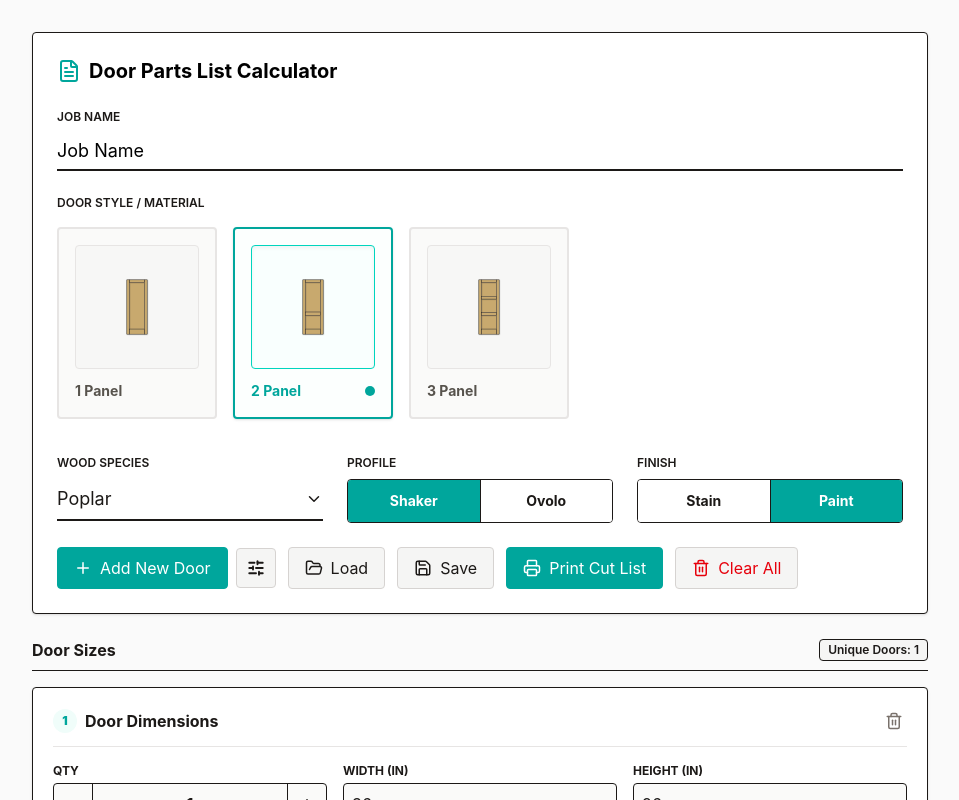
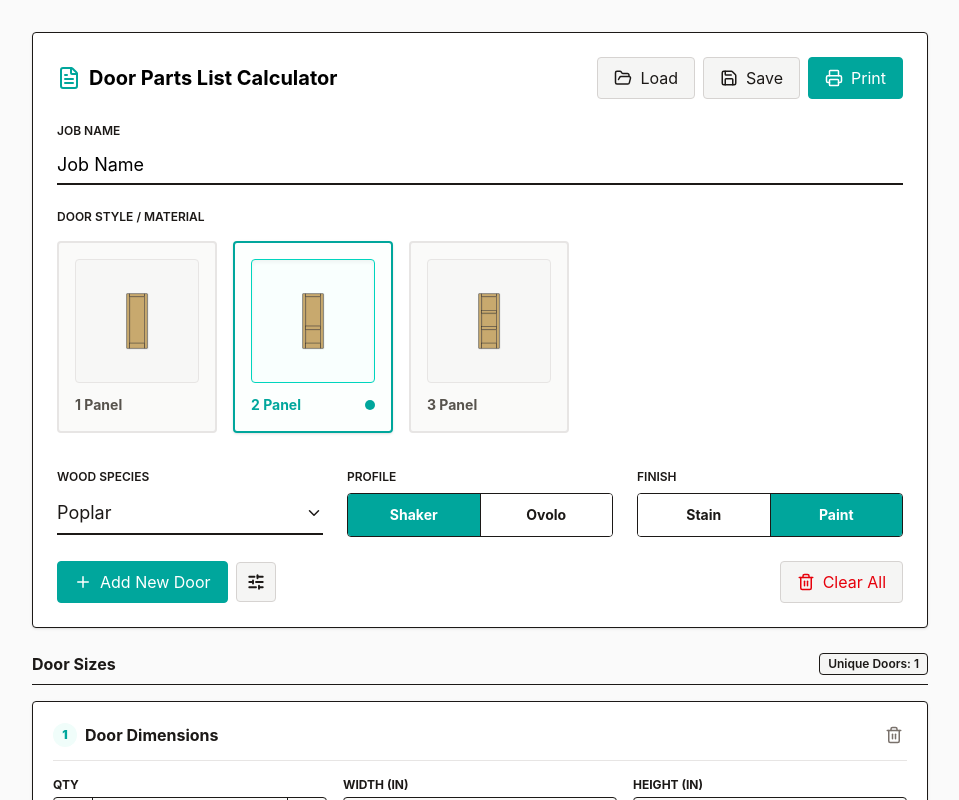
Before and after one commit to Ravoldt/Door-Solver, a React (Vite) app in the folder door-calculator/: page / in a window 1280 px wide. Shown: the top 800 px of the page, without its empty margins (160-1119 px from the left). Built offline with nearby package versions, Linux system fonts and the light colour scheme.

Commit message:
saved feature now saves a pdf with json metadata

```diff
--- a/door-calculator/package.json
+++ b/door-calculator/package.json
@@ -10,7 +10,9 @@
     "preview": "vite preview"
   },
   "dependencies": {
+    "html2canvas": "^1.4.1",
     "lucide-react": "^0.575.0",
+    "pdf-lib": "^1.17.1",
     "react": "^19.2.0",
     "react-dom": "^19.2.0",
     "react-hot-toast": "^2.6.0"
--- a/door-calculator/src/App.jsx
+++ b/door-calculator/src/App.jsx
@@ -1,6 +1,8 @@
 import { useEffect, useMemo, useState } from "react";
 import { ChevronDown, FileText, FolderOpen, Plus, Printer, Save, SlidersHorizontal, Trash2 } from "lucide-react";
 import { Toaster, toast } from "react-hot-toast";
+import { PDFDocument } from "pdf-lib";
+import html2canvas from "html2canvas";
 import { calculateData } from "./calculations";
 import CutListDocument from "./components/CutListDocument";
 import DimensionInput from "./components/DimensionInput";
@@ -188,7 +190,7 @@ const App = () => {
     return true;
   };
 
-  const handleSave = () => {
+  const handleSave = async () => {
     const stateToSave = {
       jobName,
       doorType,
@@ -200,15 +202,56 @@ const App = () => {
       appVersion: "1.0",
     };
 
-    const blob = new Blob([JSON.stringify(stateToSave, null, 2)], { type: "application/json" });
+    const toastId = toast.loading("Generating PDF...");
+
+    try {
+      const pdfDoc = await PDFDocument.create();
+      pdfDoc.setSubject(JSON.stringify(stateToSave));
+
+      const capturePage = async (pageId) => {
+        const element = document.getElementById(pageId);
+        if (!element) return;
+
+        const hasShadow = element.classList.contains("shadow-2xl");
+        if (hasShadow) element.classList.remove("shadow-2xl");
+
+        const canvas = await html2canvas(element, { scale: 2 });
+
+        if (hasShadow) element.classList.add("shadow-2xl");
+
+        const imgData = canvas.toDataURL("image/png");
+        const pngImage = await pdfDoc.embedPng(imgData);
+
+        const page = pdfDoc.addPage([612, 792]);
+        const { width, height } = pngImage.scaleToFit(612, 792);
+
+        page.drawImage(pngImage, {
+          x: (612 - width) / 2,
+          y: (792 - height) / 2,
+          width,
+          height,
+        });
+      };
+
+      await capturePage("cutlist-page-1");
+      await capturePage("cutlist-page-2");
+
+      const pdfBytes = await pdfDoc.save();
+      const blob = new Blob([pdfBytes], { type: "application/pdf" });
       const url = URL.createObjectURL(blob);
       const anchor = document.createElement("a");
       anchor.href = url;
-    anchor.download = `${jobName.replace(/ /g, "_") || "door_job"}.json`;
+      anchor.download = `${jobName.replace(/ /g, "_") || "door_job"}.pdf`;
       document.body.appendChild(anchor);
       anchor.click();
       document.body.removeChild(anchor);
       URL.revokeObjectURL(url);
+
+      toast.success("PDF saved successfully!", { id: toastId });
+    } catch (error) {
+      console.error("Failed to generate PDF:", error);
+      toast.error("Failed to generate PDF.", { id: toastId });
+    }
   };
 
   const handleLoad = (event) => {
@@ -219,9 +262,23 @@ const App = () => {
     }
 
     const reader = new FileReader();
-    reader.onload = (loadEvent) => {
+    reader.onload = async (loadEvent) => {
       try {
-        const loadedState = JSON.parse(loadEvent.target.result);
+        let loadedStateStr = null;
+
+        if (file.name.toLowerCase().endsWith(".pdf")) {
+          const pdfDoc = await PDFDocument.load(loadEvent.target.result);
+          loadedStateStr = pdfDoc.getSubject();
+          if (!loadedStateStr) {
+            toast.error("PDF does not contain readable save data.");
+            return;
+          }
+        } else {
+          const decoder = new TextDecoder("utf-8");
+          loadedStateStr = decoder.decode(loadEvent.target.result);
+        }
+
+        const loadedState = JSON.parse(loadedStateStr);
         const isValidState =
           typeof loadedState.jobName === "string" &&
           typeof loadedState.doorType === "string" &&
@@ -268,13 +325,14 @@ const App = () => {
         }
         if (loadedState.profile) setProfile(loadedState.profile);
         if (loadedState.finish) setFinish(loadedState.finish);
+        toast.success("Job loaded successfully!");
       } catch (error) {
         console.error("Failed to load or parse file:", error);
-        toast.error("Failed to load file. It may be corrupted.");
+        toast.error("Failed to load file. It may be corrupted or not a valid save PDF.");
       }
     };
 
-    reader.readAsText(file);
+    reader.readAsArrayBuffer(file);
     event.target.value = null;
   };
 
@@ -339,9 +397,40 @@ const App = () => {
       <div className="max-w-4xl mx-auto space-y-6 mb-8 print:hidden">
         {/* Main Settings Card */}
         <div className="bg-white rounded-sm shadow-sm p-6 border border-stone-900">
-          <h2 className="text-xl font-bold flex items-center gap-2 mb-6">
+          <div className="flex flex-col sm:flex-row justify-between items-start sm:items-center gap-4 mb-6">
+            <h2 className="text-xl font-bold flex items-center gap-2">
               <FileText className="text-[#00A69C]" /> Door Parts List Calculator
             </h2>
+            <div className="flex flex-wrap items-center gap-2">
+              <input
+                type="file"
+                id="loadFile"
+                className="hidden"
+                onChange={handleLoad}
+                accept=".pdf,.json"
+              />
+              <label
+                htmlFor="loadFile"
+                className={`${secondaryButtonClassName} cursor-pointer`}
+              >
+                <FolderOpen size={18} /> Load
+              </label>
+
+              <button
+                onClick={handleSave}
+                className={secondaryButtonClassName}
+              >
+                <Save size={18} /> Save
+              </button>
+
+              <button
+                onClick={() => window.print()}
+                className={primaryButtonClassName}
+              >
+                <Printer size={18} /> Print
+              </button>
+            </div>
+          </div>
 
           {/* Job Name */}
           <div className="mb-6">
@@ -512,7 +601,7 @@ const App = () => {
             </div>
           </div>
 
-          <div className="flex flex-wrap items-center gap-3">
+          <div className="flex flex-wrap items-center justify-between gap-3">
             <div className="flex items-center gap-2">
               <button
                 onClick={addDoor}
@@ -530,34 +619,6 @@ const App = () => {
                 <SlidersHorizontal size={18} className="stroke-[2.5]" />
               </button>
             </div>
-
-            <input
-              type="file"
-              id="loadFile"
-              className="hidden"
-              onChange={handleLoad}
-              accept=".json"
-            />
-            <label
-              htmlFor="loadFile"
-              className={`${secondaryButtonClassName} cursor-pointer`}
-            >
-              <FolderOpen size={18} /> Load
-            </label>
-
-            <button
-              onClick={handleSave}
-              className={secondaryButtonClassName}
-            >
-              <Save size={18} /> Save
-            </button>
-
-            <button
-              onClick={() => window.print()}
-              className={primaryButtonClassName}
-            >
-              <Printer size={18} /> Print Cut List
-            </button>
 
             <button
               onClick={handleClearAll}
--- a/door-calculator/src/components/CutListDocument.jsx
+++ b/door-calculator/src/components/CutListDocument.jsx
@@ -264,7 +264,7 @@ const CutListDocument = ({ data, doorType, jobName, species, profile, finish })
   return (
     <div className="flex flex-col items-center gap-8 print:gap-0 print:block w-full">
       {/* PAGE 1 */}
-      <div className={pageClassName(true)}>
+      <div id="cutlist-page-1" className={pageClassName(true)}>
         {renderHeader(1)}
 
         <div className="grid grid-cols-2 gap-8 flex-grow">
@@ -394,7 +394,7 @@ const CutListDocument = ({ data, doorType, jobName, species, profile, finish })
 
       {/* PAGE 2 */}
       {hasPage2 && (
-        <div className={pageClassName(false)}>
+        <div id="cutlist-page-2" className={pageClassName(false)}>
           {renderHeader(2)}
 
           <div className="grid grid-cols-2 gap-8 flex-grow">
```
Also changed, not shown: 1 other file (tests, documents, lock files or other folders). Lines whose indentation alone changed are shown as unchanged.
